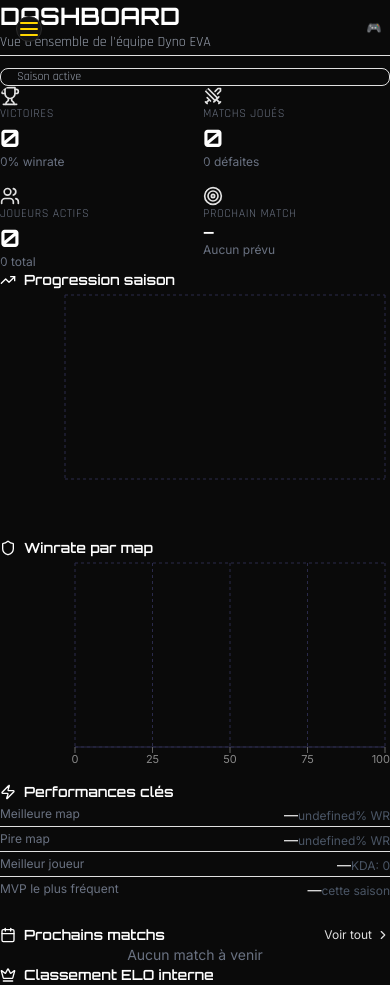
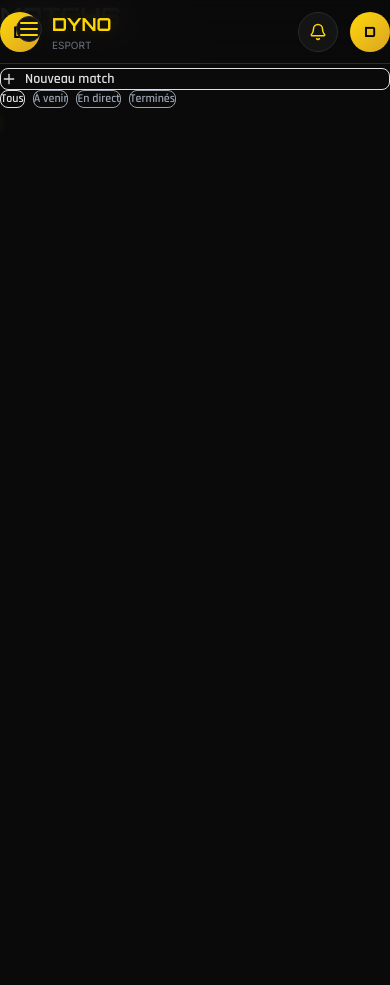
Before and after one commit to DYNOAphex84/DYNO-EVA, a React (Vite) app: page / in a window 390 px wide. After the commit the page ends 844 px from the top, so only its background shows below. Built offline with nearby package versions, Linux system fonts and the light colour scheme.

Commit message:
Update App.tsx

```diff
--- a/src/App.tsx
+++ b/src/App.tsx
@@ -9,39 +9,29 @@ import Players from './components/Players';
 import Scores from './components/Scores';
 import Strategies from './components/Strategies';
 import History from './components/History';
-import { Download } from 'lucide-react';
+import { Download, Bell } from 'lucide-react';
 
 function useLocalState<T>(key: string, initial: T): [T, React.Dispatch<React.SetStateAction<T>>] {
   const [state, setState] = useState<T>(() => {
-    try {
-      const saved = localStorage.getItem(key);
-      return saved ? JSON.parse(saved) : initial;
-    } catch {
-      return initial;
-    }
+    try { const saved = localStorage.getItem(key); return saved ? JSON.parse(saved) : initial; }
+    catch { return initial; }
   });
   useEffect(() => { localStorage.setItem(key, JSON.stringify(state)); }, [key, state]);
   return [state, setState];
 }
 
 export default function App() {
-  const [currentPage, setCurrentPage] = useState<Page>('dashboard');
+  const [currentPage, setCurrentPage] = useState<Page>('matches');
   const [sidebarOpen, setSidebarOpen] = useState(false);
   const [matches, setMatches] = useLocalState<Match[]>('dyno-matches', initialMatches);
   const [players, setPlayers] = useLocalState<Player[]>('dyno-players', initialPlayers);
   const [strategies, setStrategies] = useLocalState<Strategy[]>('dyno-strategies', initialStrategies);
   const [notification, setNotification] = useState<string | null>(null);
-
-  // PWA Install logic
   const [deferredPrompt, setDeferredPrompt] = useState<any>(null);
   const [showInstallBtn, setShowInstallBtn] = useState(false);
 
   useEffect(() => {
-    const handler = (e: any) => {
-      e.preventDefault();
-      setDeferredPrompt(e);
-      setShowInstallBtn(true);
-    };
+    const handler = (e: any) => { e.preventDefault(); setDeferredPrompt(e); setShowInstallBtn(true); };
     window.addEventListener('beforeinstallprompt', handler);
     return () => window.removeEventListener('beforeinstallprompt', handler);
   }, []);
@@ -49,53 +39,24 @@ export default function App() {
   const handleInstallClick = () => {
     if (deferredPrompt) {
       deferredPrompt.prompt();
-      deferredPrompt.userChoice.then((choiceResult: any) => {
-        if (choiceResult.outcome === 'accepted') {
-          setShowInstallBtn(false);
-        }
-        setDeferredPrompt(null);
-      });
+      deferredPrompt.userChoice.then((r: any) => { if (r.outcome === 'accepted') setShowInstallBtn(false); setDeferredPrompt(null); });
     }
   };
 
-  const showNotification = (msg: string) => {
-    setNotification(msg);
-    setTimeout(() => setNotification(null), 3000);
-  };
+  const showNotification = (msg: string) => { setNotification(msg); setTimeout(() => setNotification(null), 3000); };
 
-  const handleAddMatch = (match: Match) => {
-    setMatches((prev) => [...prev, match]);
-    showNotification(`✅ Match contre ${match.opponent} ajouté !`);
-  };
-  const handleUpdateMatch = (match: Match) => {
-    setMatches((prev) => prev.map((m) => (m.id === match.id ? match : m)));
-  };
-  const handleSavePickBan = (matchId: string, pickBan: PickBanRecord) => {
-    setMatches((prev) => prev.map((m) => (m.id === matchId ? { ...m, pickBan } : m)));
-    showNotification('✅ Pick & Ban sauvegardé !');
-  };
-  const handleUpdateMatchScores = (matchId: string, scores: MatchScore[], mvp?: string) => {
-    setMatches((prev) => prev.map((m) => m.id === matchId ? { ...m, scores, mvp, status: 'completed' as const } : m));
-    showNotification('✅ Scores enregistrés !');
-  };
-  const handleAddPlayer = (player: Player) => {
-    setPlayers((prev) => [...prev, player]);
-    showNotification(`✅ ${player.pseudo} ajouté à l'équipe !`);
-  };
-  const handleUpdatePlayer = (player: Player) => {
-    setPlayers((prev) => prev.map((p) => (p.id === player.id ? player : p)));
-  };
-  const handleToggleAvailability = (id: string) => {
-    setPlayers((prev) => prev.map((p) => (p.id === id ? { ...p, available: !p.available } : p)));
-  };
-  const handleAddStrategy = (strategy: Strategy) => {
-    setStrategies((prev) => [...prev, strategy]);
-    showNotification(`✅ Stratégie "${strategy.name}" créée !`);
-  };
+  const handleAddMatch = (match: Match) => { setMatches((prev) => [...prev, match]); showNotification(`✅ Match contre ${match.opponent} ajouté !`); };
+  const handleUpdateMatch = (match: Match) => { setMatches((prev) => prev.map((m) => (m.id === match.id ? match : m))); };
+  const handleSavePickBan = (matchId: string, pickBan: PickBanRecord) => { setMatches((prev) => prev.map((m) => (m.id === matchId ? { ...m, pickBan } : m))); showNotification('✅ Pick & Ban sauvegardé !'); };
+  const handleUpdateMatchScores = (matchId: string, scores: MatchScore[], mvp?: string) => { setMatches((prev) => prev.map((m) => m.id === matchId ? { ...m, scores, mvp, status: 'completed' as const } : m)); showNotification('✅ Scores enregistrés !'); };
+  const handleAddPlayer = (player: Player) => { setPlayers((prev) => [...prev, player]); showNotification(`✅ ${player.pseudo} ajouté !`); };
+  const handleUpdatePlayer = (player: Player) => { setPlayers((prev) => prev.map((p) => (p.id === player.id ? player : p))); };
+  const handleToggleAvailability = (id: string) => { setPlayers((prev) => prev.map((p) => (p.id === id ? { ...p, available: !p.available } : p))); };
+  const handleAddStrategy = (strategy: Strategy) => { setStrategies((prev) => [...prev, strategy]); showNotification(`✅ Stratégie créée !`); };
 
   const renderPage = () => {
     switch (currentPage) {
-      case 'dashboard': return <Dashboard matches={matches} players={players} mapStats={mapStatsData} onNavigate={(page) => setCurrentPage(page as Page)} />;
+      case 'dashboard': return <Dashboard matches={matches} players={players} mapStats={mapStatsData} onNavigate={setCurrentPage} />;
       case 'matches': return <Matches matches={matches} players={players} onAddMatch={handleAddMatch} onUpdateMatch={handleUpdateMatch} />;
       case 'pickban': return <PickBan matches={matches} mapStats={mapStatsData} onSavePickBan={handleSavePickBan} />;
       case 'players': return <Players players={players} onAddPlayer={handleAddPlayer} onUpdatePlayer={handleUpdatePlayer} onToggleAvailability={handleToggleAvailability} />;
@@ -106,49 +67,60 @@ export default function App() {
     }
   };
 
+  const upcomingCount = matches.filter((m) => m.status === 'upcoming').length;
+
   return (
-    <div className="min-h-screen bg-dark-900">
-      <div className="fixed inset-0 pointer-events-none overflow-hidden">
-        <div className="absolute top-0 left-1/4 w-96 h-96 bg-neon-blue/3 rounded-full blur-[150px]" />
-        <div className="absolute bottom-0 right-1/4 w-96 h-96 bg-neon-purple/3 rounded-full blur-[150px]" />
-      </div>
-
+    <div className="min-h-screen bg-dark-bg">
       <Sidebar currentPage={currentPage} onNavigate={setCurrentPage} isOpen={sidebarOpen} onToggle={() => setSidebarOpen(!sidebarOpen)} />
 
-      <main className="lg:ml-64 min-h-screen relative">
-        <div className="p-4 sm:p-6 lg:p-8 pt-20 lg:pt-20">{renderPage()}</div>
+      <main className="lg:ml-80 min-h-screen">
+        {/* Top bar */}
+        <div className="fixed top-0 right-0 left-0 lg:left-80 h-16 bg-dark-bg/90 backdrop-blur-lg z-30 flex items-center justify-between px-4 lg:px-8 border-b border-dark-border">
+          <div className="flex items-center gap-3">
+            <div className="w-10 h-10 rounded-full bg-gradient-to-br from-gold-500 to-gold-600 flex items-center justify-center lg:hidden">
+              <span className="text-black font-bold font-orbitron">D</span>
+            </div>
+            <div className="lg:hidden">
+              <h1 className="font-orbitron text-lg font-bold gold-text">DYNO</h1>
+              <p className="text-[10px] text-gray-500">ESPORT</p>
+            </div>
+          </div>
+
+          <div className="flex items-center gap-3">
+            {upcomingCount > 0 && (
+              <div className="hidden sm:flex items-center gap-2 px-3 py-1.5 rounded-full bg-dark-card border border-dark-border">
+                <span className="text-xs text-blue-400">{matches.filter((m) => m.arena === 'Arena 1').length}HC</span>
+                <span className="text-gray-600">|</span>
+                <span className="text-xs text-purple-400">{matches.filter((m) => m.arena === 'Arena 2').length}HP</span>
+              </div>
+            )}
+
+            <button className="w-10 h-10 rounded-full bg-dark-card border border-dark-border flex items-center justify-center text-gold-500 hover:bg-dark-hover transition-all">
+              <Bell size={18} />
+            </button>
+
+            {showInstallBtn && (
+              <button onClick={handleInstallClick} className="hidden sm:flex items-center gap-2 px-4 py-2 rounded-full bg-red-500 text-white text-sm font-bold hover:bg-red-600 transition-all">
+                👋 DYNOAphex
+              </button>
+            )}
+
+            <div className="w-10 h-10 rounded-full bg-gradient-to-br from-gold-500 to-gold-600 flex items-center justify-center text-black font-bold text-sm font-orbitron">
+              D
+            </div>
+          </div>
+        </div>
+
+        <div className="pt-20 p-4 sm:p-6 lg:p-8">{renderPage()}</div>
       </main>
 
       {notification && (
-        <div className="fixed bottom-6 right-6 z-50 animate-slide-in">
-          <div className="glass-panel rounded-xl px-5 py-3 shadow-lg shadow-neon-blue/10 border border-neon-blue/20">
-            <p className="text-sm text-white font-rajdhani">{notification}</p>
+        <div className="fixed bottom-6 right-6 z-50 animate-slide-up">
+          <div className="card-gold px-5 py-3 shadow-lg">
+            <p className="text-sm text-gold-400 font-rajdhani">{notification}</p>
           </div>
         </div>
       )}
-
-      {/* Top bar */}
-      <div className="fixed top-0 right-0 left-0 lg:left-64 h-14 glass-panel z-30 flex items-center justify-end px-4 gap-4 lg:px-8 border-b border-dark-400/20">
-        <div className="hidden sm:flex items-center gap-4">
-          <div className="flex items-center gap-1.5">
-            <div className="w-2 h-2 rounded-full bg-neon-green" />
-            <span className="text-[11px] text-gray-400 font-rajdhani">{players.filter((p) => p.available).length} joueurs en ligne</span>
-          </div>
-          <div className="h-4 w-px bg-dark-400/30" />
-          <span className="text-[11px] text-gray-400 font-rajdhani">{matches.filter((m) => m.status === 'upcoming').length} matchs à venir</span>
-        </div>
-
-        {showInstallBtn && (
-          <button onClick={handleInstallClick} className="flex items-center gap-1 px-3 py-1.5 rounded-lg bg-neon-green/10 border border-neon-green/30 text-neon-green text-xs hover:bg-neon-green/20 transition-all">
-            <Download size={12} /> Installer l'app
-          </button>
-        )}
-
-        <div className="flex items-center gap-2 ml-auto">
-          <div className="w-8 h-8 rounded-full bg-gradient-to-br from-neon-blue to-neon-purple flex items-center justify-center text-xs">🎮</div>
-          <span className="text-xs text-white font-medium hidden sm:block">EVA</span>
-        </div>
-      </div>
     </div>
   );
 }
```
